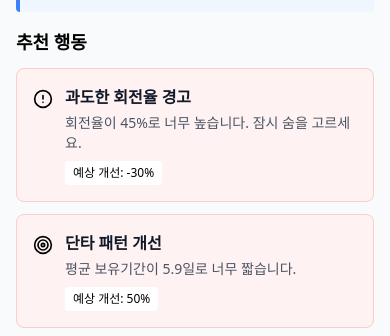
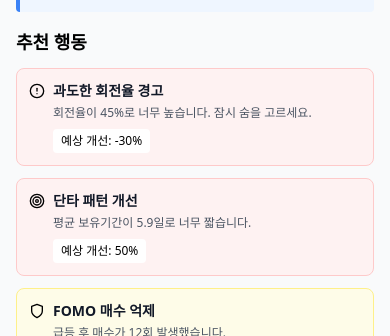
Before and after one commit to retellretell/ai-investment-coach, a React (Create React App) app in the folder frontend/: page / in a window 390 px wide. Shown: the part 508-844 px from the top of the page. Built offline with nearby package versions, Linux system fonts and the light colour scheme; no server answers.

Commit message:
Update CoachingCard.tsx

```diff
--- a/frontend/src/components/CoachingCard.tsx
+++ b/frontend/src/components/CoachingCard.tsx
@@ -15,13 +15,13 @@ const CoachingCard: React.FC<CoachingCardProps> = ({ action }) => {
   const getIcon = () => {
     switch (action.type) {
       case 'warning':
-        return <AlertCircle className="w-5 h-5" />;
+        return <AlertCircle className="w-4 h-4 md:w-5 md:h-5" />;
       case 'goal_setting':
-        return <Target className="w-5 h-5" />;
+        return <Target className="w-4 h-4 md:w-5 md:h-5" />;
       case 'rebalancing':
-        return <TrendingUp className="w-5 h-5" />;
+        return <TrendingUp className="w-4 h-4 md:w-5 md:h-5" />;
       default:
-        return <Shield className="w-5 h-5" />;
+        return <Shield className="w-4 h-4 md:w-5 md:h-5" />;
     }
   };
 
@@ -39,17 +39,17 @@ const CoachingCard: React.FC<CoachingCardProps> = ({ action }) => {
   };
 
   return (
-    <div className={`rounded-lg border p-4 ${getPriorityColor()}`}>
-      <div className="flex items-start gap-3">
-        <div className="mt-1">{getIcon()}</div>
+    <div className={`rounded-lg border p-3 md:p-4 ${getPriorityColor()}`}>
+      <div className="flex items-start gap-2 md:gap-3">
+        <div className="mt-0.5 md:mt-1">{getIcon()}</div>
         <div className="flex-1">
-          <h4 className="font-semibold text-gray-900">{action.title}</h4>
-          <p className="text-sm text-gray-600 mt-1">{action.description}</p>
+          <h4 className="font-semibold text-gray-900 text-sm md:text-base">{action.title}</h4>
+          <p className="text-xs md:text-sm text-gray-600 mt-1">{action.description}</p>
           {action.expected_impact && (
             <div className="mt-2 flex items-center gap-2">
               <span className="text-xs bg-white px-2 py-1 rounded">
-              {`예상 개선: ${Object.values(action.expected_impact)[0]}%`}
-                 </span>
+                예상 개선: {Object.values(action.expected_impact)[0]}%
+              </span>
             </div>
           )}
         </div>
```
